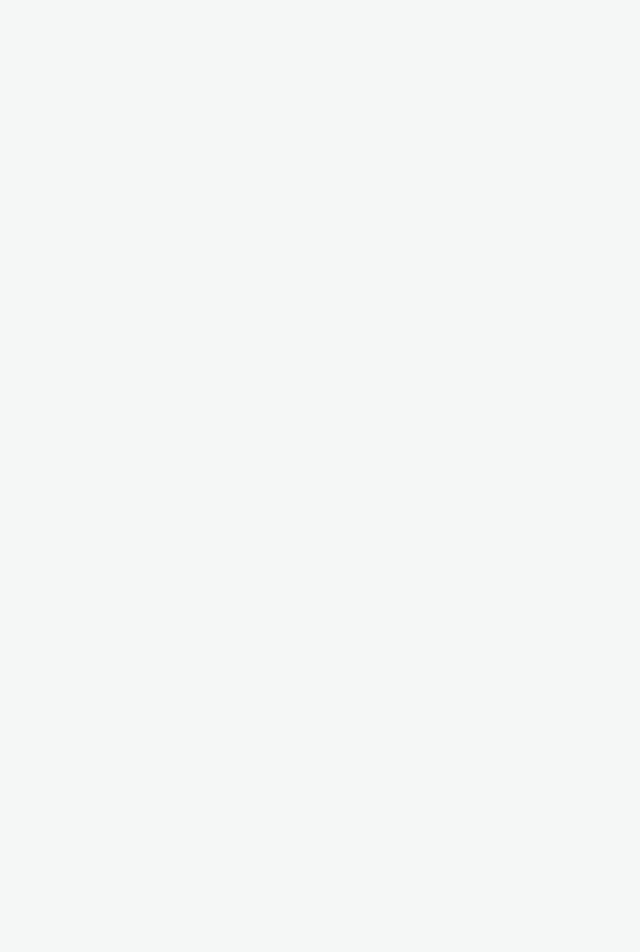
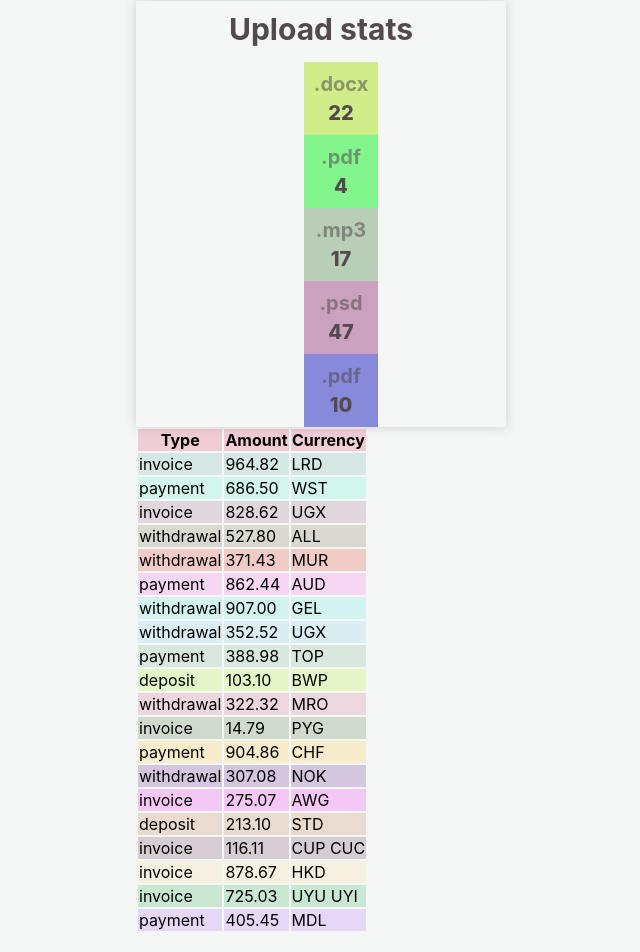
Before and after one commit to Liakhov-Serg/goit-react-hw-01-components, a React (Create React App) app: page / in a window 1280 px wide. Shown: the part 1147-2099 px from the top of the page, without its empty margins (319-959 px from the left). Before the commit the page ends 1148 px from the top, so only its background shows below. Built offline with nearby package versions, Linux system fonts and the light colour scheme.

Commit message:
Tuesday
10-10

```diff
--- a/src/components/App.jsx
+++ b/src/components/App.jsx
@@ -1,12 +1,12 @@
 import { Profile } from "./Profile/Profile";
-// import { Statistics } from "./Statistics/Statistics";
+import { Statistics } from "./Statistics/Statistics";
 import { FriendList } from "./FriendList/FriendList";
-// import { TransactionHistory } from "./TransactionHistory/TransactionHistory";
+import { TransactionHistory } from "./TransactionHistory/TransactionHistory";
 
 import user from "./Data/user.json";
-// import data from "./Data/data.json";
+import data from "./Data/data.json";
 import friends from "./Data/friends.json";
-// import transactions from "./Data/transactions.json";
+import transactions from "./Data/transactions.json";
 
 export const App = () => {
   return (
@@ -27,10 +27,10 @@ export const App = () => {
         avatar={user.avatar}
         stats={user.stats} />
       <FriendList friends={friends} />
-      {/* <Statistics title="Upload stats" stats={data} />
+      <Statistics title="Upload stats" stats={data} />
 
-      <TransactionHistory items={transactions} /> */}
-      {/* <p className={scc.h1}>React homework template</p>  */}
+      <TransactionHistory items={transactions} />
+
     </div>
   );
 };
--- a/src/components/Statistics/Statistics.jsx
+++ b/src/components/Statistics/Statistics.jsx
@@ -0,0 +1,46 @@
+import css from './Statistics.module.css';
+import PropTypes from 'prop-types';
+
+const createColor = () => {
+  const color =
+    'rgba(' +
+    Math.round(Math.random() * 255) +
+    ',' +
+    Math.round(Math.random() * 255) +
+    ',' +
+    Math.round(Math.random() * 255) +
+    ',' +
+    0.5 +
+    ')';
+
+  return color;
+};
+
+export const Statistics = ({ title, stats }) => {
+    return (
+        <section className={css.statistics}>
+            {title && <h2 className={css.title}>{title}</h2>}
+            <ul className={css.stats_list}>
+                {stats.map(({ id, label, percentage }) => {
+                    return (
+                        <li className={css.stats}
+                            key={id}
+                            style={{ backgroundColor: createColor() }}
+                        >
+                            <span className={css.label}>{label}</span>
+                            <span  className={css.percentage}>{percentage}</span>
+                        </li>
+                    );
+
+                })}
+
+            </ul>
+
+        </section>
+    );
+};
+
+Statistics.propTypes = {
+    label: PropTypes.string.isRequired,
+    percentage: PropTypes.number.isRequired,
+};
--- a/src/components/TransactionHistory/TransactionHistory.jsx
+++ b/src/components/TransactionHistory/TransactionHistory.jsx
@@ -0,0 +1,49 @@
+// import css from `TransactionHistory.module.css`;
+import PropTypes from 'prop-types';
+
+const createColor = () => {
+  const color =
+    'rgba(' +
+    Math.round(Math.random() * 255) +
+    ',' +
+    Math.round(Math.random() * 255) +
+    ',' +
+    Math.round(Math.random() * 255) +
+    ',' +
+    0.2 +
+    ')';
+
+  return color;
+};
+
+export const TransactionHistory = ({ items }) => {
+    return (
+        <table>
+             <thead>
+        <tr style={{ backgroundColor: createColor() }}>
+          <th>Type</th>
+          <th>Amount</th>
+          <th>Currency</th>
+        </tr>
+            </thead>
+            <tbody>
+                 {items.map(({ id, type, amount, currency }) => {
+          return (
+            <tr key={id} style={{ backgroundColor: createColor() }}>
+              <td>{type}</td>
+              <td>{amount}</td>
+              <td>{currency}</td>
+            </tr>
+          );
+        })}
+            </tbody>
+
+       </table>
+    )
+}
+TransactionHistory.propTypes = {
+  id: PropTypes.string.isRequired,
+  type: PropTypes.string.isRequired,
+  amount: PropTypes.string.isRequired,
+  currency: PropTypes.string.isRequired,
+};
--- a/src/components/TransactionHistory/TransactionHistory.module.css
+++ b/src/components/TransactionHistory/TransactionHistory.module.css
@@ -0,0 +1,37 @@
+table {
+  margin-top: 330px;
+  display: inline-table;
+  /* flex-direction: column; */
+  align-items: center;
+  box-shadow: 0 0 10px #c6cccced;
+  width: 370px;
+  border-spacing: 0;
+}
+thead tr {
+  margin-bottom: 5px;
+  padding: 10px;
+}
+table th {
+  font-weight: 800;
+  font-size: 20px;
+  margin-bottom: 5px;
+  color: #524a4d;
+}
+table td {
+  padding: 10px;
+  width: inherit;
+  font-weight: 700;
+  font-size: 15px;
+  color: #524a4d;
+  /* display: flex; */
+  justify-content: center;
+}
+
+table tr {
+  display: flex;
+  justify-content: space-around;
+  border-bottom: solid 1px #c6cccce6;
+}
+table tr:not(:last-child) {
+  margin-bottom: 5px;
+}
```
